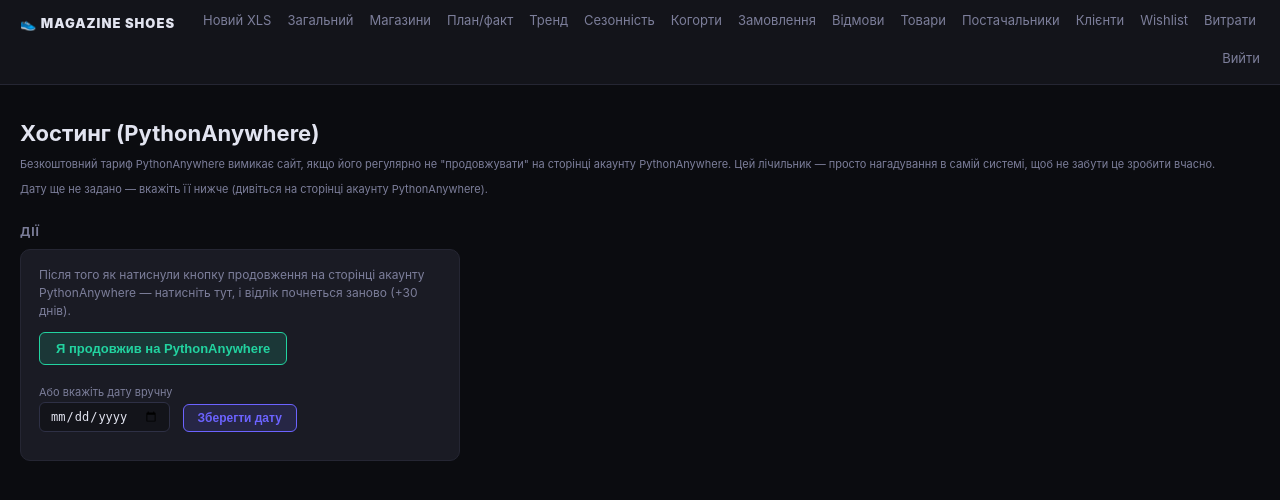
After one commit to nazariikoval4uk-coder/magazine-shoes-cloud, a Flask app: page /hosting in a window 1280 px wide. The commit adds this page. Shown: the top 500 px of the page. Run offline with Flask 3, Linux system fonts and the light colour scheme; the visitor is signed in with stand-in values (Sample User, id 1); parts of the project's set-up code (start-up, migrations or seed data) failed here and were passed over.

Commit message:
Додати відлік до продовження безкоштовного хостингу PythonAnywhere

```diff
--- a/dashboard/app.py
+++ b/dashboard/app.py
@@ -31,6 +31,7 @@ from scripts.analysis.dashboard_summary import (  # noqa: E402
     ALL_SHOPS, SHOP_COLORS, KPI_COLORS, resolve_period, filter_orders,
     kpi_summary, shop_breakdown, monthly_chart_data, generate_insights,
 )
+from scripts.analysis import hosting_status  # noqa: E402
 
 DATA_RAW = MASTER_PATH.resolve().parents[1] / "raw"
 
@@ -73,6 +74,23 @@ def login_view():
 def logout_view():
     session.clear()
     return redirect(url_for("login_view"))
+
+
+@app.context_processor
+def inject_hosting_status():
+    return {"hosting": hosting_status.load_status()}
+
+
+@app.route("/hosting", methods=["GET", "POST"])
+def hosting_view():
+    if request.method == "POST":
+        action = request.form.get("action")
+        if action == "renew":
+            hosting_status.renew()
+        elif action == "set_date":
+            hosting_status.set_expiry(request.form["expires_at"])
+        return redirect(url_for("hosting_view"))
+    return render_template("hosting.html", status=hosting_status.load_status())
 
 PAGE_SIZE = 100
 
--- a/dashboard/templates/base.html
+++ b/dashboard/templates/base.html
@@ -100,6 +100,13 @@
   .insight .ico { flex-shrink: 0; }
   .insight.success { background: rgba(34,211,160,0.05); border-color: rgba(34,211,160,0.15); }
   .insight.info { background: rgba(108,99,255,0.05); border-color: rgba(108,99,255,0.15); }
+
+  .nav-right { margin-left: auto; display: flex; gap: 12px; align-items: center; }
+  .hosting-pill { padding: 4px 10px; border-radius: 12px; font-size: 11px; font-weight: 700; text-decoration: none; border: 1px solid var(--border2); }
+  .hosting-pill.hosting-ok { color: var(--good); border-color: rgba(34,211,160,0.3); background: rgba(34,211,160,0.08); }
+  .hosting-pill.hosting-warning { color: var(--warn); border-color: rgba(251,191,36,0.3); background: rgba(251,191,36,0.08); }
+  .hosting-pill.hosting-critical { color: var(--bad); border-color: rgba(255,92,92,0.3); background: rgba(255,92,92,0.08); animation: hosting-pulse 2s infinite; }
+  @keyframes hosting-pulse { 0%, 100% { opacity: 1; } 50% { opacity: 0.5; } }
 </style>
 </head>
 <body>
@@ -119,7 +126,12 @@
   <a href="{{ url_for('clients_view') }}" class="{{ 'active' if request.endpoint == 'clients_view' }}">Клієнти</a>
   <a href="{{ url_for('wishlist_view') }}" class="{{ 'active' if request.endpoint == 'wishlist_view' }}">Wishlist</a>
   <a href="{{ url_for('expenses_view') }}" class="{{ 'active' if request.endpoint == 'expenses_view' }}">Витрати</a>
-  <a href="{{ url_for('logout_view') }}" style="margin-left:auto">Вийти</a>
+  <div class="nav-right">
+    {% if hosting %}
+    <a href="{{ url_for('hosting_view') }}" class="hosting-pill hosting-{{ hosting.level }}">⏱ {{ hosting.days_left }} дн.</a>
+    {% endif %}
+    <a href="{{ url_for('logout_view') }}">Вийти</a>
+  </div>
 </nav>
 <main>
 {% block content %}{% endblock %}
--- /dev/null
+++ b/dashboard/templates/hosting.html
@@ -0,0 +1,45 @@
+{% extends "base.html" %}
+{% block title %}Хостинг — Magazine Shoes{% endblock %}
+{% block content %}
+<h1>Хостинг (PythonAnywhere)</h1>
+<p class="muted">
+  Безкоштовний тариф PythonAnywhere вимикає сайт, якщо його регулярно не "продовжувати"
+  на сторінці акаунту PythonAnywhere. Цей лічильник — просто нагадування в самій системі,
+  щоб не забути це зробити вчасно.
+</p>
+
+{% if status %}
+<div class="cards">
+  <div class="card" style="--card-accent: {{ '#ff5c5c' if status.level == 'critical' else ('#fbbf24' if status.level == 'warning' else '#22d3a0') }}">
+    <div class="label">Днів залишилось</div>
+    <div class="value">{{ status.days_left }}</div>
+    <div class="sub">діє до {{ status.expires_at }}</div>
+  </div>
+</div>
+{% else %}
+<p class="muted">Дату ще не задано — вкажіть її нижче (дивіться на сторінці акаунту PythonAnywhere).</p>
+{% endif %}
+
+<h2>Дії</h2>
+<div class="panel" style="max-width: 440px;">
+  <form method="post">
+    <input type="hidden" name="action" value="renew">
+    <p style="margin: 0 0 12px; font-size: 12px; color: var(--muted); line-height: 1.5;">
+      Після того як натиснули кнопку продовження на сторінці акаунту PythonAnywhere —
+      натисніть тут, і відлік почнеться заново (+30 днів).
+    </p>
+    <button type="submit" style="background: rgba(34,211,160,0.15); border: 1px solid var(--good); color: var(--good); border-radius: 6px; padding: 8px 16px; font-size: 13px; font-weight: 700; cursor: pointer;">
+      Я продовжив на PythonAnywhere
+    </button>
+  </form>
+
+  <form method="post" class="filters" style="margin-top: 20px;">
+    <input type="hidden" name="action" value="set_date">
+    <div>
+      <label>Або вкажіть дату вручну</label>
+      <input type="date" name="expires_at" value="{{ status.expires_at if status else '' }}" required>
+    </div>
+    <button type="submit">Зберегти дату</button>
+  </form>
+</div>
+{% endblock %}
--- /dev/null
+++ b/scripts/analysis/hosting_status.py
@@ -0,0 +1,33 @@
+"""Відлік до дати, коли треба вручну продовжити безкоштовний хостинг (PythonAnywhere)."""
+import json
+from datetime import date, timedelta
+from pathlib import Path
+
+STATUS_PATH = Path(__file__).resolve().parents[2] / "dashboard" / "instance" / "hosting_status.json"
+RENEW_PERIOD_DAYS = 30
+
+
+def load_status() -> dict | None:
+    if not STATUS_PATH.exists():
+        return None
+    with open(STATUS_PATH, encoding="utf-8") as f:
+        data = json.load(f)
+    expires_at = date.fromisoformat(data["expires_at"])
+    days_left = (expires_at - date.today()).days
+    if days_left <= 3:
+        level = "critical"
+    elif days_left <= 10:
+        level = "warning"
+    else:
+        level = "ok"
+    return {"expires_at": expires_at.isoformat(), "days_left": days_left, "level": level}
+
+
+def set_expiry(expires_at: str) -> None:
+    STATUS_PATH.parent.mkdir(parents=True, exist_ok=True)
+    with open(STATUS_PATH, "w", encoding="utf-8") as f:
+        json.dump({"expires_at": expires_at}, f, indent=2)
+
+
+def renew() -> None:
+    set_expiry((date.today() + timedelta(days=RENEW_PERIOD_DAYS)).isoformat())
```
